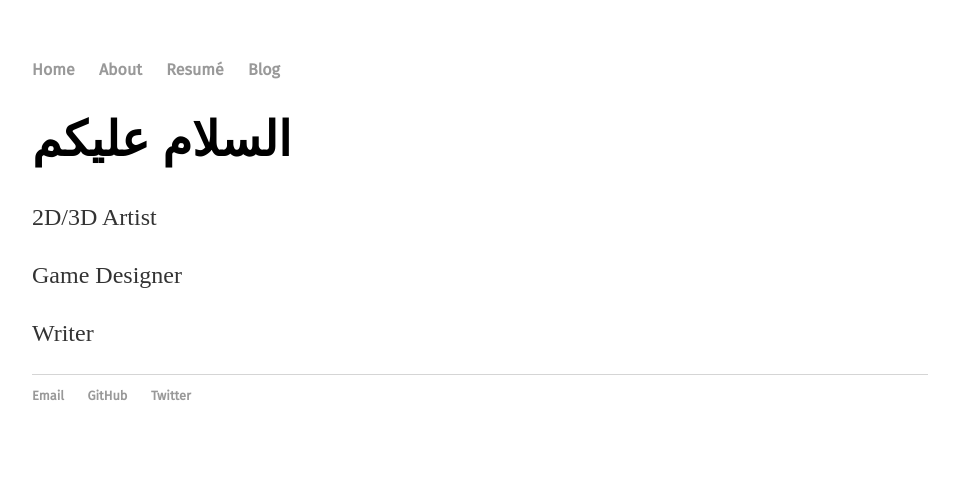
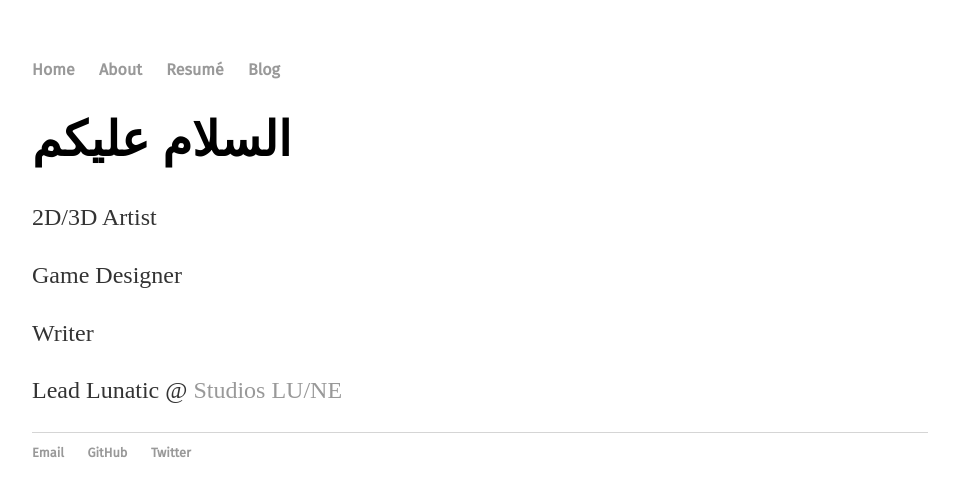
Before and after one commit to mstfacmly/mstfacmly.github.io, a Jekyll site: the page built from index.html, in a window 1280 px wide. Shown: the top 496 px of the page, without its empty margins (160-1119 px from the left). Built offline with Jekyll 4.4.1, drawn with Linux system fonts in a browser that asks for light colours; some web fonts are replaced.

Commit message:
added studios lune link to main page

```diff
--- a/index.html
+++ b/index.html
@@ -7,4 +7,5 @@ title: mstfa cmly - Game Designer
 	<p>2D/3D Artist
 	<p>Game Designer
 	<p>Writer
+	<p>Lead Lunatic @ <a href="https://studioslune.com">Studios LU/NE</a>
 </div><!-- /.blurb-->
```
